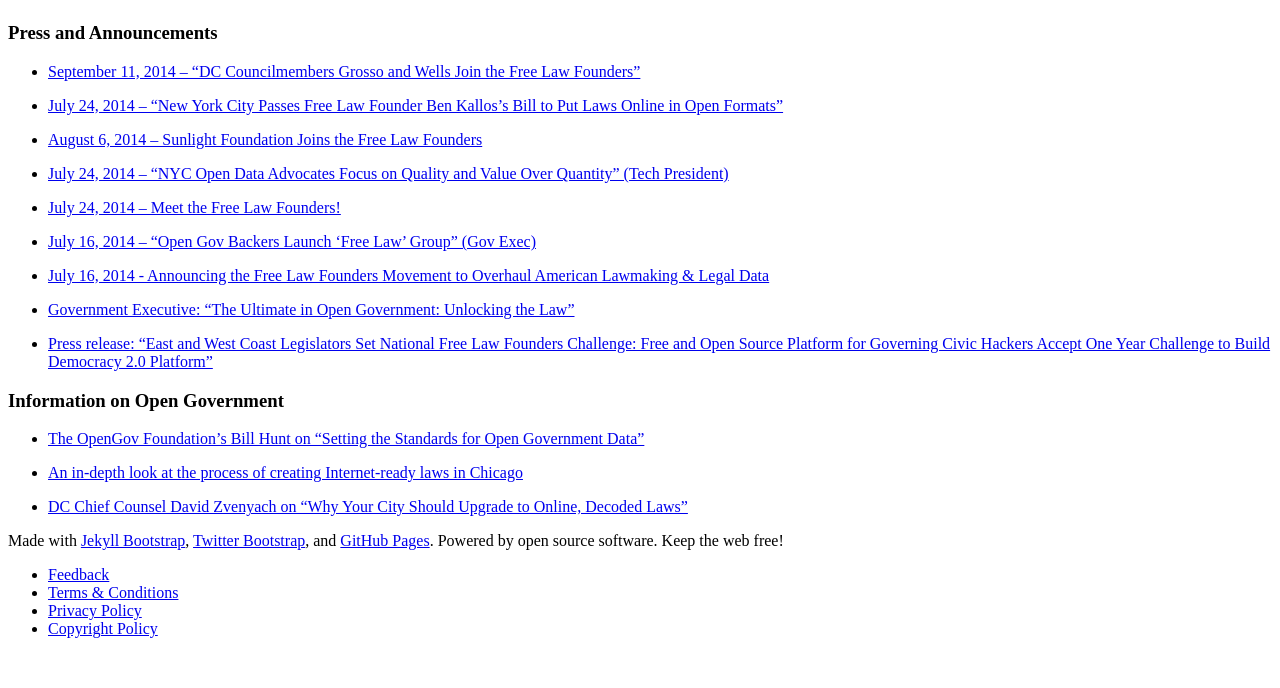
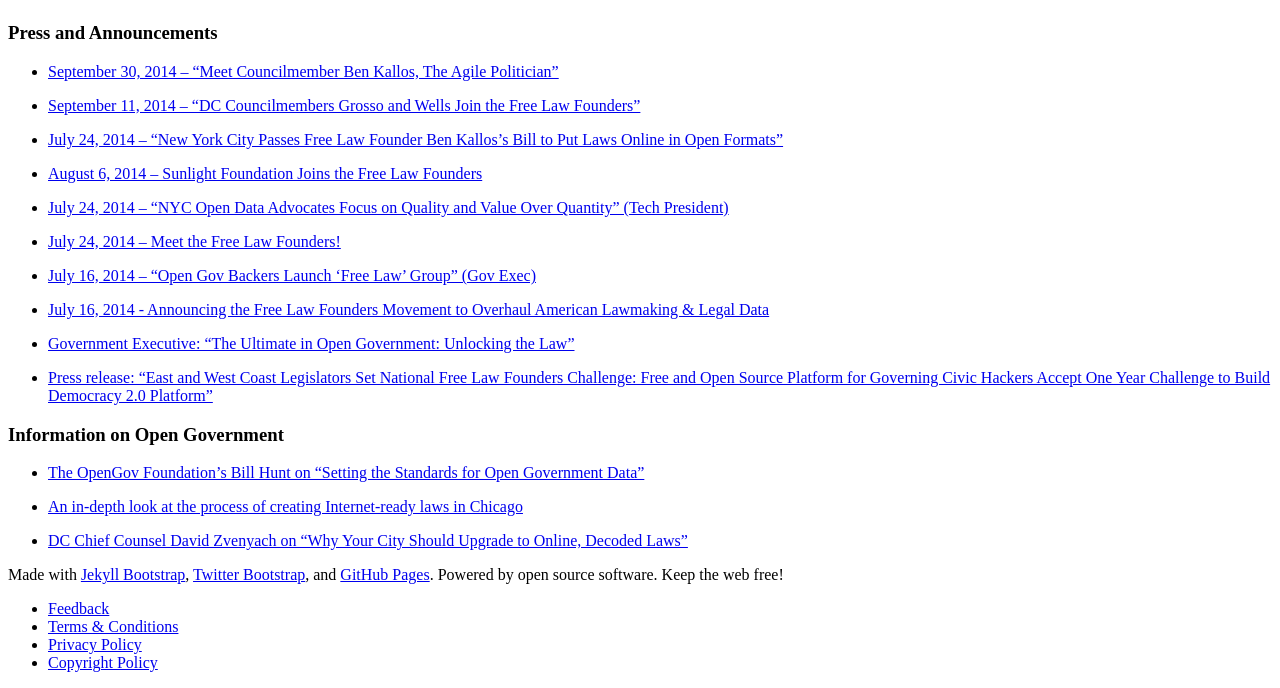
Before and after one commit to opengovfoundation/free-law-founders-site, a Jekyll site: the page built from resources.md, in a window 1280 px wide. Shown: the part 625-1313 px from the top of the page. Built offline with Jekyll 4.4.1, drawn with Linux system fonts in a browser that asks for light colours; nearby versions of some CDN libraries; before the commit the page ends 1279 px from its top, so only the background shows below that.

Commit message:
Update resources.md

```diff
--- a/resources.md
+++ b/resources.md
@@ -11,6 +11,8 @@ permalink: "resources/"
 
 
 ### Press and Announcements
+
+* [September 30, 2014 -- "Meet Councilmember Ben Kallos, The Agile Politician"](http://www.fastcolabs.com/3036094/meet-councilman-ben-kallos-the-agile-politician)
 
 * [September 11, 2014 -- "DC Councilmembers Grosso and Wells Join the Free Law Founders"](http://www.opengovfoundation.org/d-c-council-members-grosso-wells-join-the-free-law-founders/)
 
```
